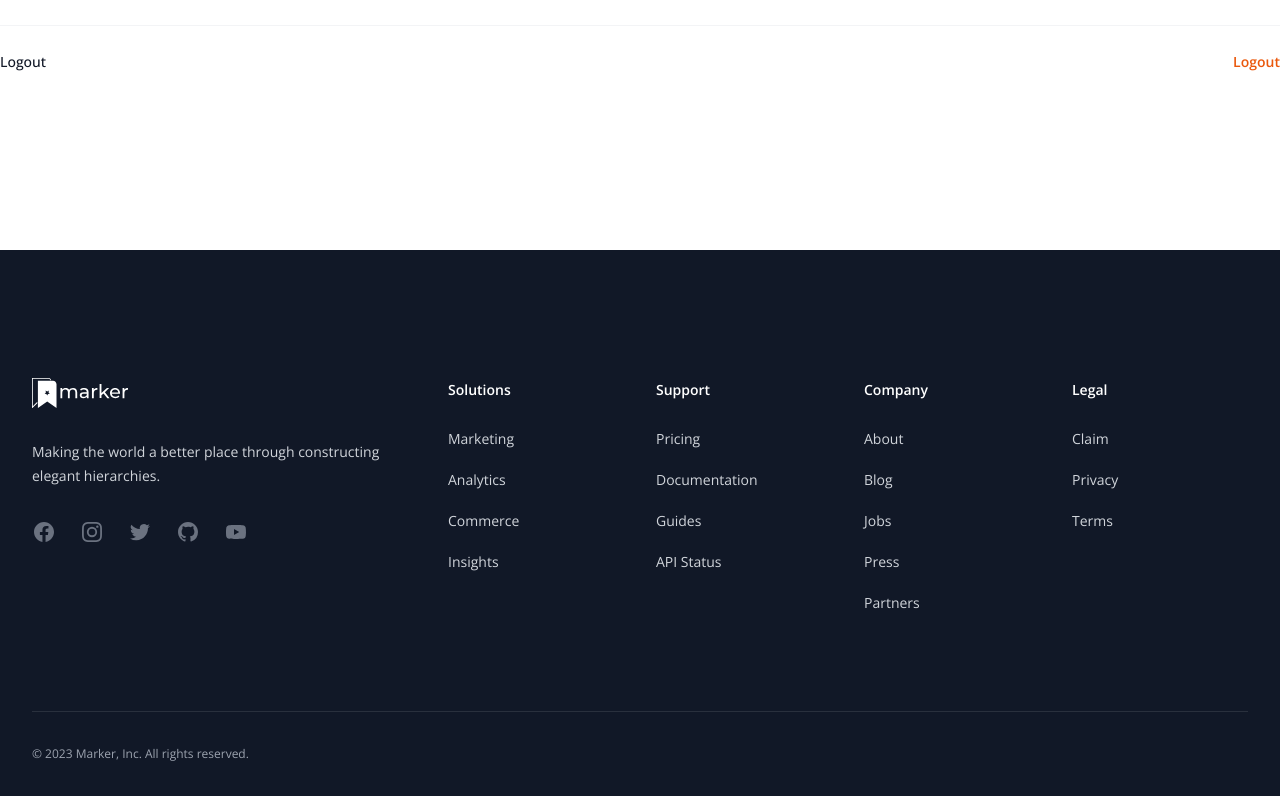
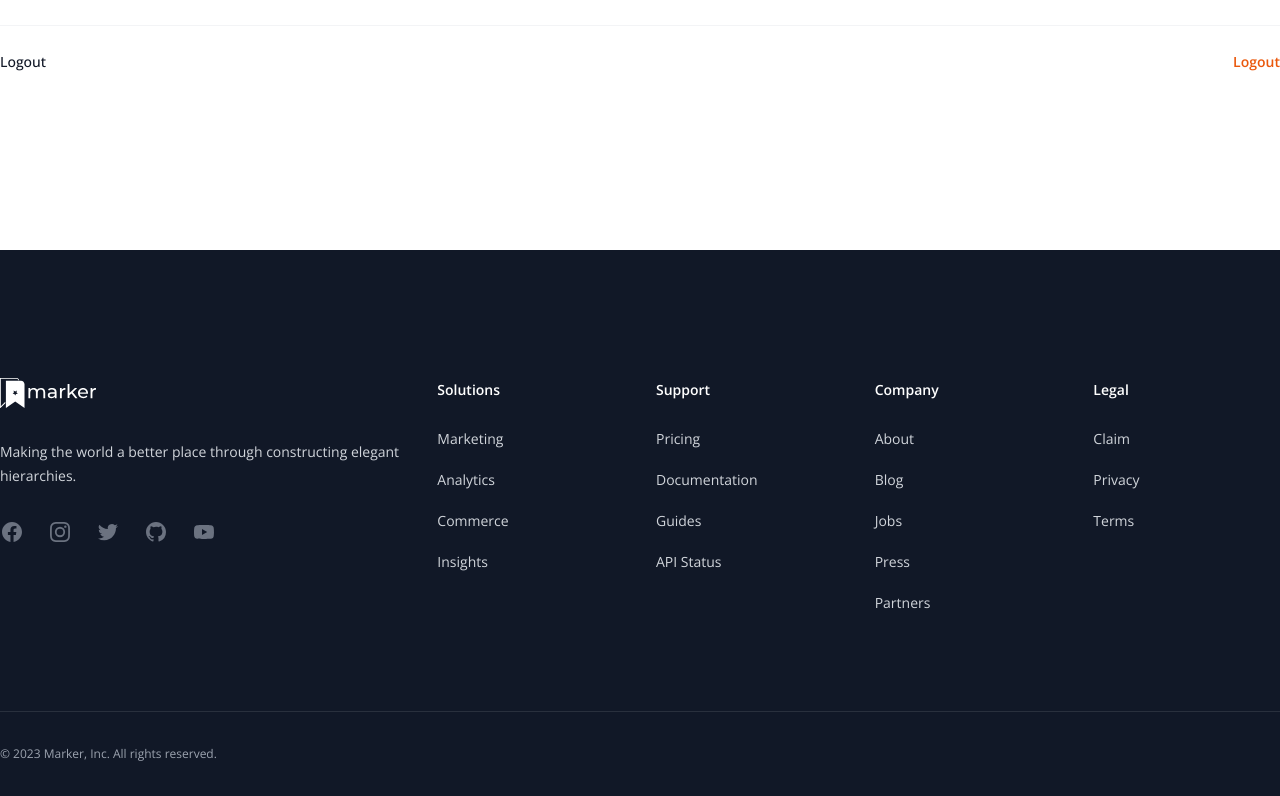
Before and after one commit to Justin-Bento/random-project, a React (Vite) app: page /dashboard/settings in a window 1280 px wide. Shown: the part 630-1426 px from the top of the page. Built offline with nearby package versions, Linux system fonts and the light colour scheme.

Commit message:
removed padding on the left and right for the footer

```diff
--- a/src/components/Footer.jsx
+++ b/src/components/Footer.jsx
@@ -7,7 +7,7 @@ export default function Footer({Navigation}) {
       <h2 id="footer-heading" className="sr-only">
         Footer
       </h2>
-      <div className="wrapper px-6 pb-8 pt-16 sm:pt-24 lg:px-8 lg:pt-32">
+      <div className="wrapper pb-8 pt-16 sm:pt-24 lg:pt-32">
         <div className="xl:grid xl:grid-cols-3 xl:gap-8">
           <div className="space-y-8">
               <Logo fillColor="fill-white" className="w-24" />
```
